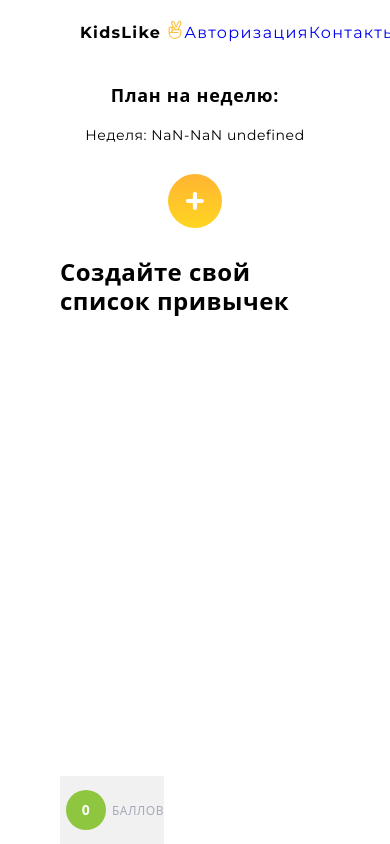
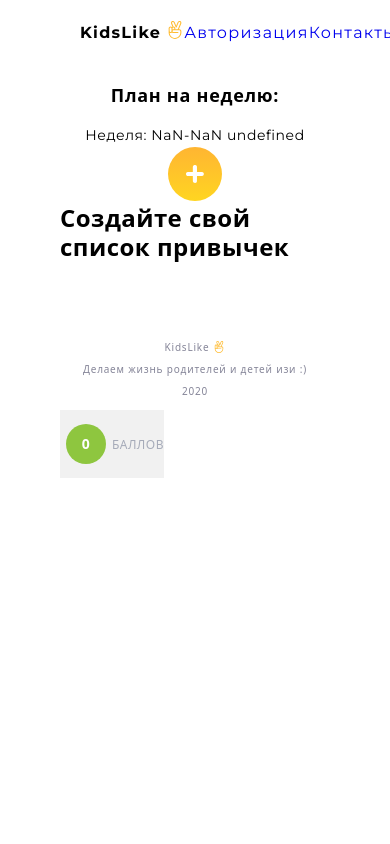
Before and after one commit to DenysPetrenk0/BC8-REACT_team-2, a React (Create React App) app: page /planing in a window 390 px wide. Built offline with nearby package versions, Linux system fonts and the light colour scheme.

Commit message:
planning-page

```diff
--- a/src/index.css
+++ b/src/index.css
@@ -55,6 +55,10 @@ a {
   padding-left: 25px;
 }
 
+#root {
+  position: relative;
+}
+
 @media screen and (min-width: 580px) {
   .container {
     max-width: 610px;
--- a/src/pages/contacts/Contacts.js
+++ b/src/pages/contacts/Contacts.js
@@ -4,9 +4,11 @@ import teamDatas from './team-data/team-data.json';
 // import alina from './images/alina.webp';
 import foto from './team-data/foto';
 import sprite from './images/sprite.svg';
+import Footer from '../../components/footer/Footer';
 
 const Contacts = () => {
   return (
+    <>
       <div className={styles.container}>
         <h2 className={styles.title}>Наша команда</h2>
         <p className={styles.slogan}>Всегда готовы к новым вызовам!</p>
@@ -46,6 +48,8 @@ const Contacts = () => {
           ))}
         </ul>
       </div>
+      <Footer />
+    </>
   );
 };
 
--- a/src/pages/planning/Planning.module.css
+++ b/src/pages/planning/Planning.module.css
@@ -29,6 +29,12 @@
   margin-right: 20px;
 
   color: #a6abb9;
+}
+
+@media screen and (max-width: 580px) {
+  .modalContainer {
+    position: absolute;
+  }
 }
 
 @media screen and (min-width: 580px) {
--- a/src/pages/planning/PlanningPage.js
+++ b/src/pages/planning/PlanningPage.js
@@ -10,6 +10,7 @@ import NewTaskModal from '../../components/taskModal/newTaskModal/NewTaskModal';
 import AddCustomTask from '../../components/addCustomTask/AddCustomTask';
 import useWindowDimensions from './hooks/wirthHook';
 import CurrentWeek from '../../components/currentInfo/currentWeek/CurrentWeek';
+import Footer from '../../components/footer/Footer';
 
 const PlanningPage = () => {
   const dispatch = useDispatch();
@@ -30,7 +31,6 @@ const PlanningPage = () => {
         <div className={styles.planningHeaderContainer}>
           <div className={styles.planForWeekContainer}>
             <h2 className={styles.planningTitle}>План на неделю:</h2>
-            {/* <p>17-24.08</p> */}
             <CurrentWeek />
           </div>
           <PlanningPoints tasks={tasks} />
@@ -40,12 +40,15 @@ const PlanningPage = () => {
                 Хочешь получить больше призов - добавь задачи :)
               </p>
             )}
-            <NewTaskModal onAddTask={onAddTask} />
-            <AddCustomTask />
+            <div className={styles.modalContainer}>
+              <NewTaskModal onAddTask={onAddTask} />
+              <AddCustomTask />
+            </div>
           </div>
         </div>
       </div>
       <PlanningCards tasks={tasks} />
+      <Footer />
     </>
   );
 };
```
Lines whose indentation alone changed are shown as unchanged.
